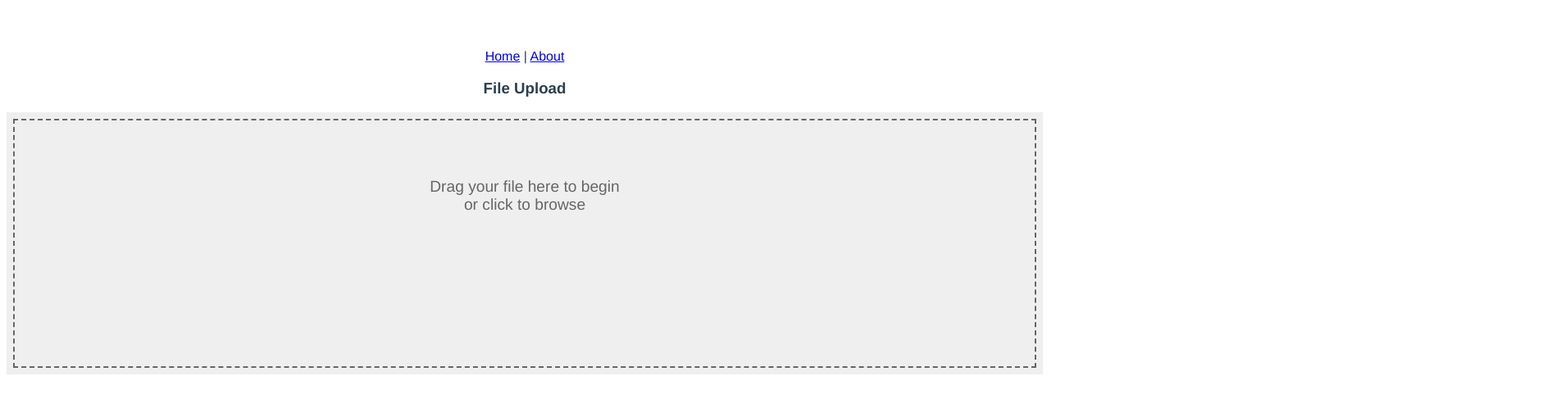
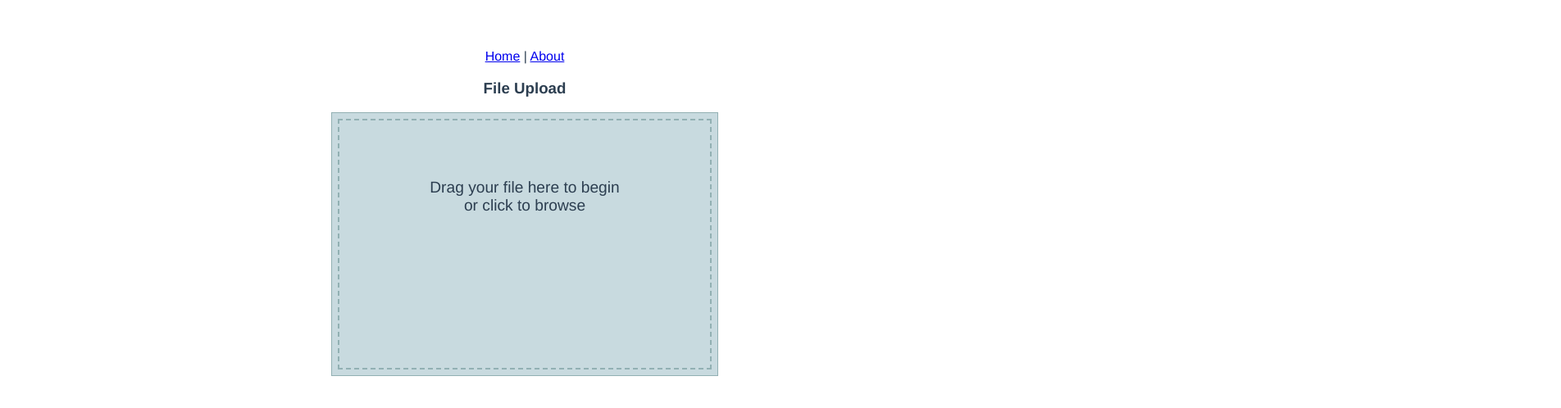
Before and after one commit to rnsk/VueDrawing, a Vue app: page /#/ in a window 1280 px wide. Shown: the top 498 px of the page at 82% size, 1904 px wide, since content can reach past the window. Built offline with nearby package versions, Linux system fonts and the light colour scheme; the HTML template or start-up script is replaced by a standard one.

Commit message:
装飾を修正

```diff
--- a/src/components/FileUpload.vue
+++ b/src/components/FileUpload.vue
@@ -1,5 +1,5 @@
 <template>
-    <div class="file-upload">
+    <div class="box">
         <h3>File Upload</h3>
         <div
           :class="{'hover-style': !isSelected}"
@@ -10,28 +10,27 @@
                 :accept="acceptType"
                 @change="onFileChange($event.target);"
                 type="file"
-                class="input-file">
+                class="dropbox__file">
 
             <p v-if="!isSelected">
                 Drag your file here to begin<br> or click to browse
             </p>
             <div v-else>
-                <div class="preview">
+                <div class="dropbox__preview">
                     <img
                       v-if="fileUrl"
                       :src="fileUrl"
                       alt="preview">
                 </div>
-                <div class="buttons">
-                    <a
-                      class="button"
-                      @click="reset">cancel
-                    </a>
-                </div>
             </div>
-            <p v-if="warningText">
-                {{warningText}}
-            </p>
+        </div>
+        <div v-if="isSelected">
+            <div class="box__buttons">
+                <a
+                    class="box__button"
+                    @click="reset">cancel
+                </a>
+            </div>
         </div>
     </div>
 </template>
@@ -89,41 +88,66 @@ export default {
 
 <style scoped>
   .dropbox {
-    background-color: #efefef;
-    cursor: pointer;
-    color: #666;
+    background-color: #fff;
+    margin: 0 auto 20px;
     min-height: 300px;
-    outline: 2px dashed #666;
+    border: 1px solid #92b0b3;
     outline-offset: -10px;
     padding: 10px;
     position: relative;
+    -webkit-transition: outline-offset .15s ease-in-out, background-color .15s linear;
+    transition: outline-offset .15s ease-in-out, background-color .15s linear;
+    width: 450px;
   }
 
-  .hover-style:hover {
-    background-color: #ddd;
+  .dropbox.hover-style {
+    background-color: #c8dadf;
+    cursor: pointer;
+    outline: 2px dashed #92b0b3;
   }
 
-  .input-file {
+  .dropbox.hover-style:hover {
+    background-color: #eee;
+    outline-offset: -20px;
+    outline-color: #c8dadf;
+  }
+
+  .dropbox__file {
     cursor: pointer;
-    height: 300px;
+    height: 100%;
     opacity: 0;
     position: absolute;
+    top: 0; left: 0;
     width: 100%;
   }
 
   .dropbox p {
     font-size: 1.2em;
+    padding: 50px 0;
     text-align: center;
-    padding: 50px 0;
   }
 
-  .preview {
+  .dropbox__preview {
     margin: 0 auto;
-    padding: 30px 0 0;
+    padding: 0;
   }
 
-  .preview img {
+  .dropbox__preview img {
     height: auto;
-    max-width: 250px;
+    max-width: 100%;
+  }
+
+  .box__button {
+    background-color: #39bfd3;
+    color: #e5edf1;
+    cursor: pointer;
+    font-weight: 700;
+    margin: 40px auto 0;
+    padding: 8px 16px;
+  }
+
+  .box__button:hover,
+  .box__button:focus {
+    background-color: #0f3c4b;
   }
 </style>
```
